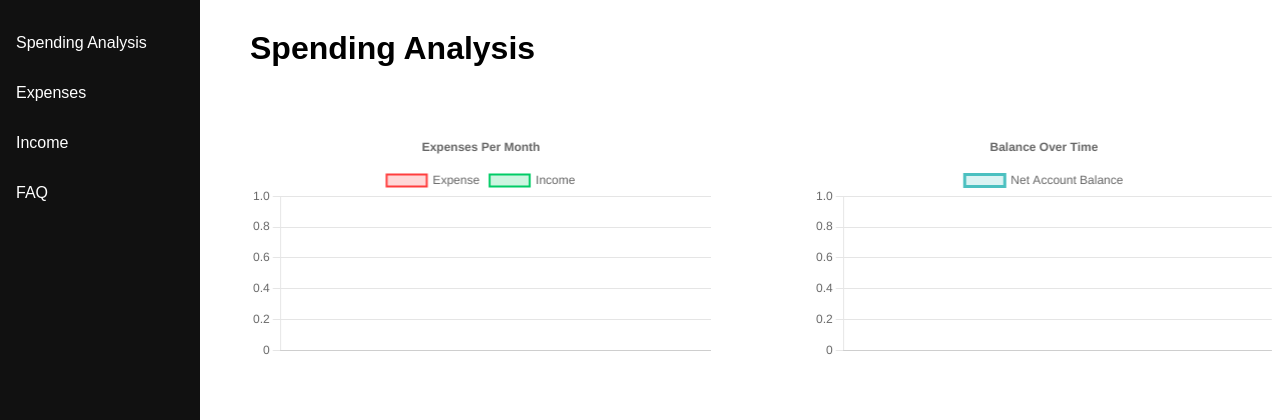
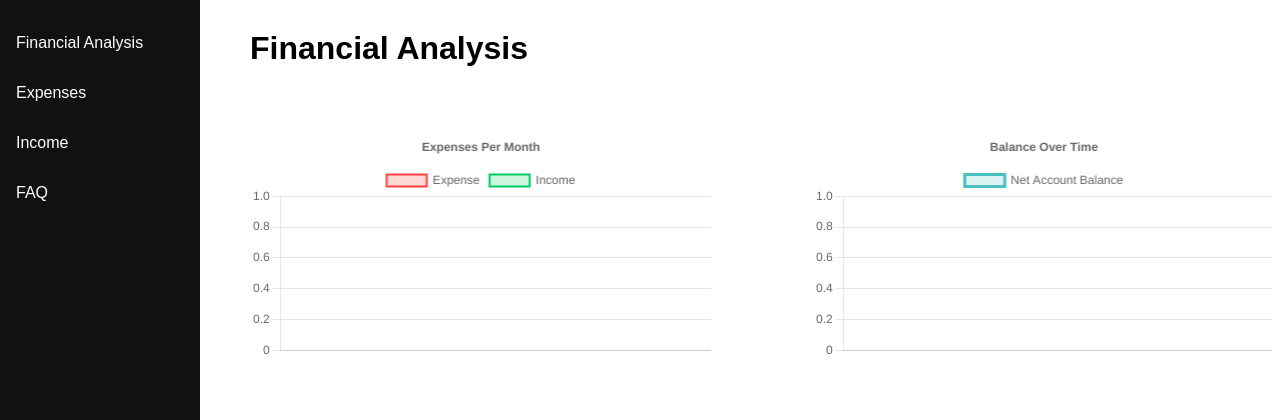
Before and after one commit to aflanders7/Finance_Tracker, a Flask app: template templates/graph.html in a window 1280 px wide. Shown: the top 420 px of the page. Run offline with Flask 3, Linux system fonts and the light colour scheme; the template is opened without the code that fills it: most values are stand-ins (such as "Sample title", 1, 10 or a date in 2020); some libraries are stand-ins or nearby versions.

Commit message:
financial analysis

```diff
--- a/templates/expenses.j2
+++ b/templates/expenses.j2
@@ -5,7 +5,7 @@
 
 <div class="sidenav">
         <br>
-        <a href="graph">Spending Analysis</a>
+        <a href="graph">Financial Analysis</a>
         <a href="expenses">Expenses</a>
         <a href="income">Income</a>
         <a href="faq">FAQ</a>
--- a/templates/faq.html
+++ b/templates/faq.html
@@ -6,7 +6,7 @@
 
 <div class="sidenav">
   <br>
-  <a href="graph">Spending Analysis</a>
+  <a href="graph">Financial Analysis</a>
   <a href="expenses">Expenses</a>
   <a href="income">Income</a>
   <a href="faq">FAQ</a>
--- a/templates/graph.html
+++ b/templates/graph.html
@@ -3,7 +3,7 @@
 
 <head>
     <script src="https://cdn.jsdelivr.net/npm/chart.js"></script>
-    <title>Expenses</title>
+    <title>Finance Tracker</title>
     <link rel="stylesheet" type="text/css" href="/static/css/style.css">
 </head>
 
@@ -11,14 +11,14 @@
 
     <div class="sidenav">
         <br>
-        <a href="graph">Spending Analysis</a>
+        <a href="graph">Financial Analysis</a>
         <a href="expenses">Expenses</a>
         <a href="income">Income</a>
         <a href="faq">FAQ</a>
     </div>
 
     <div class="main">
-    <h1>Spending Analysis</h1>
+    <h1>Financial Analysis</h1>
         <p>&nbsp;</p>
 
         <div style="height: 50vh;" class = "container-l">
--- a/templates/income.j2
+++ b/templates/income.j2
@@ -5,7 +5,7 @@
 
     <div class="sidenav">
         <br>
-        <a href="graph">Spending Analysis</a>
+        <a href="graph">Financial Analysis</a>
         <a href="expenses">Expenses</a>
         <a href="income">Income</a>
         <a href="faq">FAQ</a>
```
